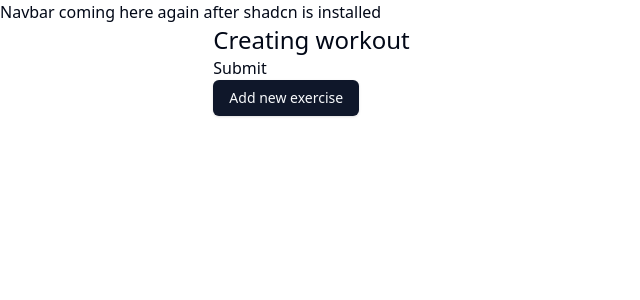
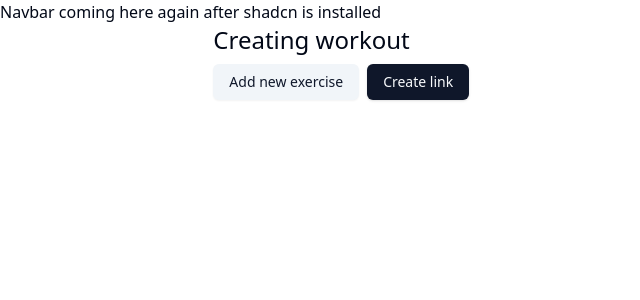
Before and after one commit to taraldga/trainingplanner, a React (Vite) app: page /workouts/new in a window 1280 px wide. Shown: the top 300 px of the page, without its empty margins (0-640 px from the left). Built offline with nearby package versions, Linux system fonts and the light colour scheme.

Commit message:
Make buttons appear in their logical place

```diff
--- a/src/pages/workouts/CreateWorkout.tsx
+++ b/src/pages/workouts/CreateWorkout.tsx
@@ -1,7 +1,6 @@
 import { useFieldArray, useForm } from "react-hook-form";
 import { Button } from "@/components/ui/button";
 import StrengthWorkoutForm from "./StrengthWorkoutForm";
-import { Checkbox } from "@radix-ui/react-checkbox";
 
 const CreateWorkout = () => {
   const { control, register, handleSubmit, watch } = useForm();
@@ -13,14 +12,14 @@ const CreateWorkout = () => {
   );
 
   const defaultExercise = {
-    title: "New Exercise",
-    description: "New description",
+    title: "",
+    description: "",
     link: "",
     sets: 3,
     reps: 8,
     isBodyWeight: false,
-    weight: 60
-  }
+    weight: 60,
+  };
 
   const onSubmit = (data: object) => console.log(data);
 
@@ -39,15 +38,16 @@ const CreateWorkout = () => {
             />
           );
         })}
-        <input type="submit" />
-      </form>
+        <div className="w-full flex justify-start mt-2">
           <Button
-        onClick={() =>
-          append({...defaultExercise})
-        }
+            variant={"secondary"}
+            onClick={() => append({ ...defaultExercise })}
           >
             Add new exercise
           </Button>
+          <Button className="ml-2" type="submit">Create link</Button>
+        </div>
+      </form>
     </div>
   );
 };
```
Lines whose indentation alone changed are shown as unchanged.
